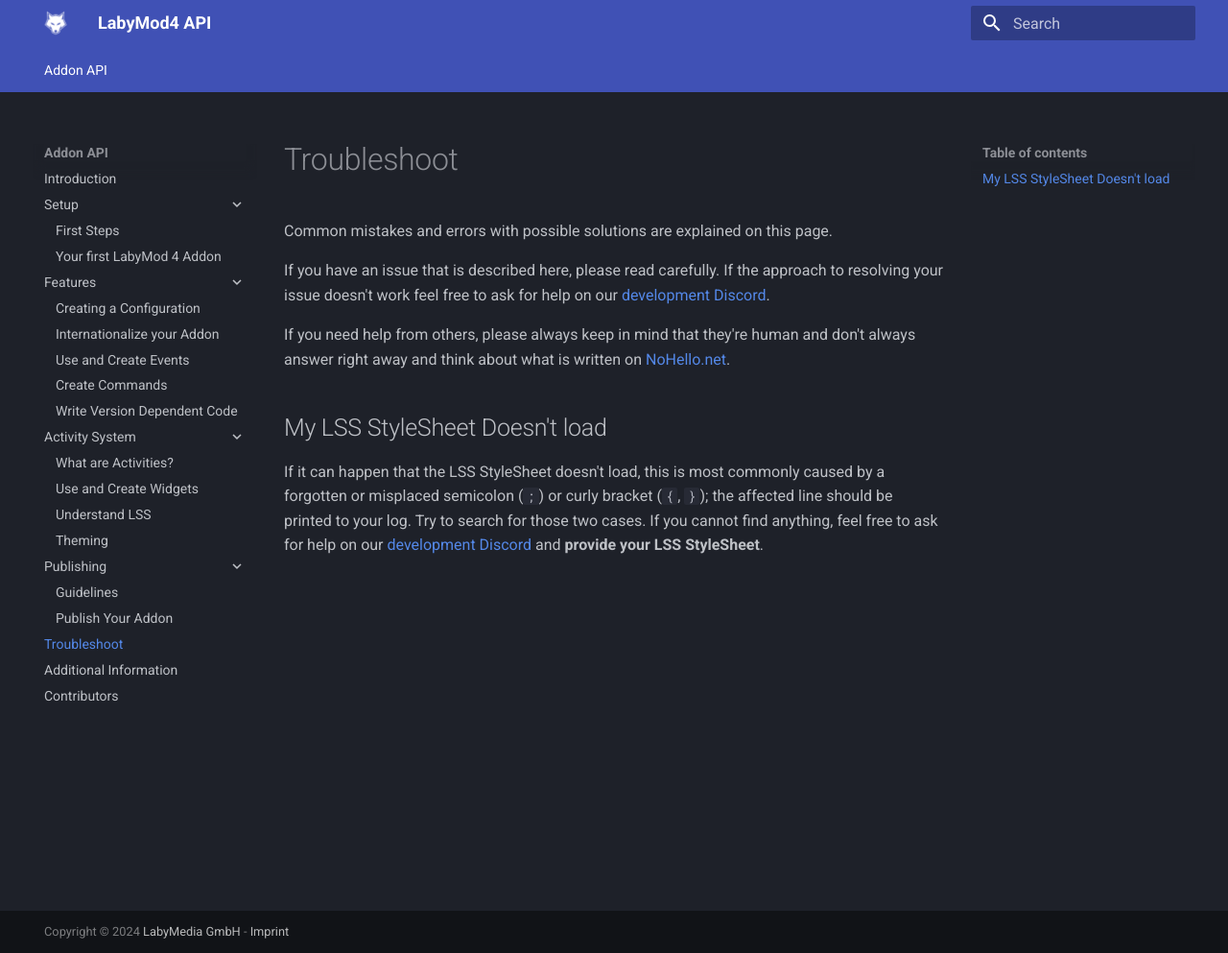
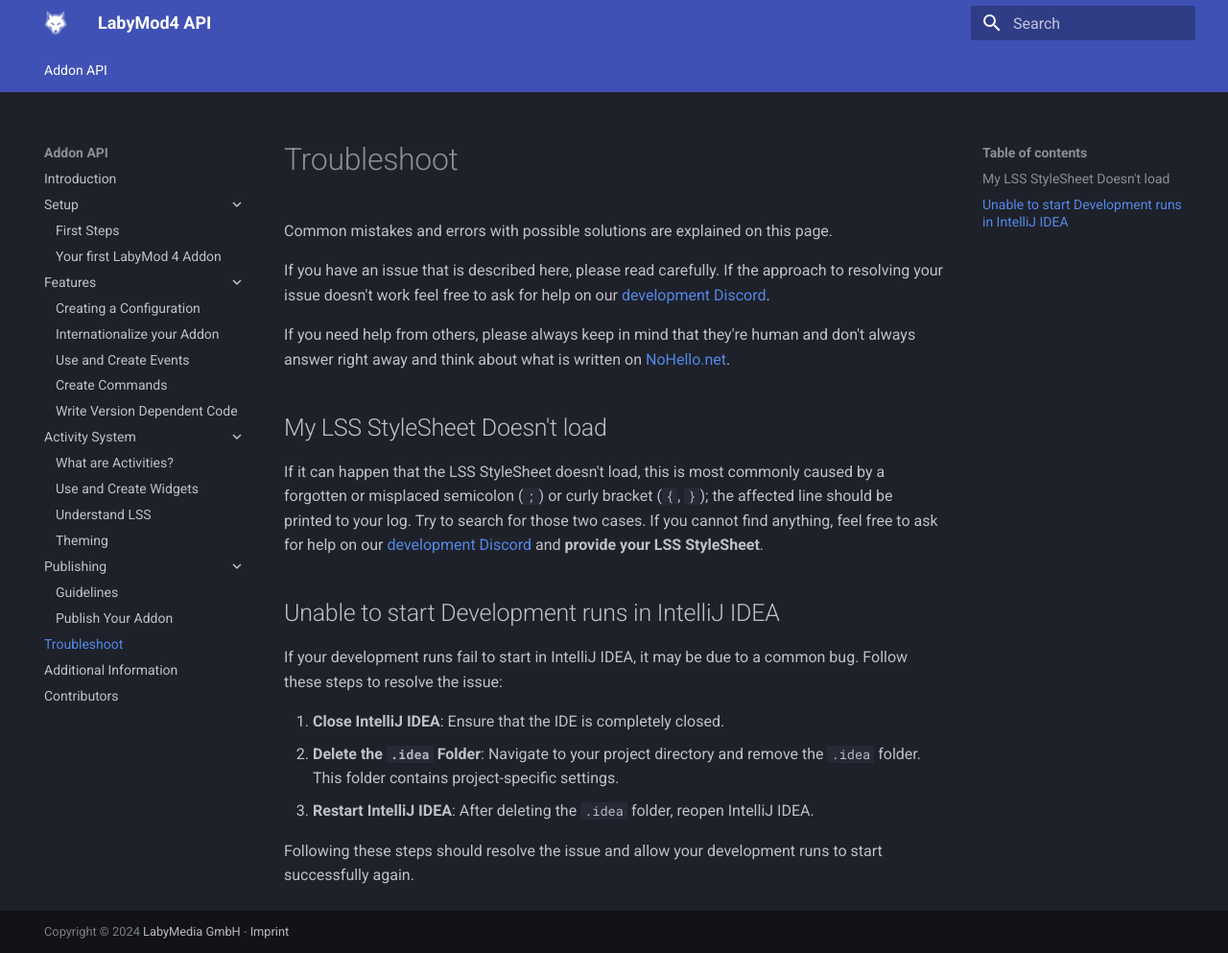
Before and after one commit to LabyMod/labymod4-api-wiki, an MkDocs documentation site: the page built from docs/pages/addon/troubleshoot.md, in a window 1280 px wide and 993 px high. Shown: the whole window at 96% size. Built offline with MkDocs 1.6.1 and Material for MkDocs 9.7.7, drawn with Linux system fonts in a browser that asks for light colours.

Commit message:
Update troubleshoot.md
Added point "Unable to start Development runs..."

```diff
--- a/docs/pages/addon/troubleshoot.md
+++ b/docs/pages/addon/troubleshoot.md
@@ -9,3 +9,13 @@
 
 If it can happen that the LSS StyleSheet doesn't load, this is most commonly caused by a forgotten or misplaced semicolon (`;`) or curly bracket (`{`, `}`); the affected line should be printed to your log.
 Try to search for those two cases. If you cannot find anything, feel free to ask for help on our <a href="https://labymod.net/dc/dev" target="_blank">development Discord</a> and <b>provide your LSS StyleSheet</b>.
+
+## Unable to start Development runs in IntelliJ IDEA
+
+If your development runs fail to start in IntelliJ IDEA, it may be due to a common bug. Follow these steps to resolve the issue:
+
+1. **Close IntelliJ IDEA**: Ensure that the IDE is completely closed.
+2. **Delete the `.idea` Folder**: Navigate to your project directory and remove the `.idea` folder. This folder contains project-specific settings.
+3. **Restart IntelliJ IDEA**: After deleting the `.idea` folder, reopen IntelliJ IDEA.
+
+Following these steps should resolve the issue and allow your development runs to start successfully again.
```
